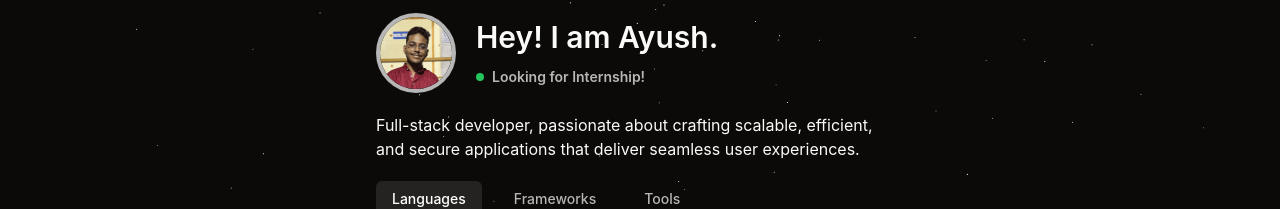
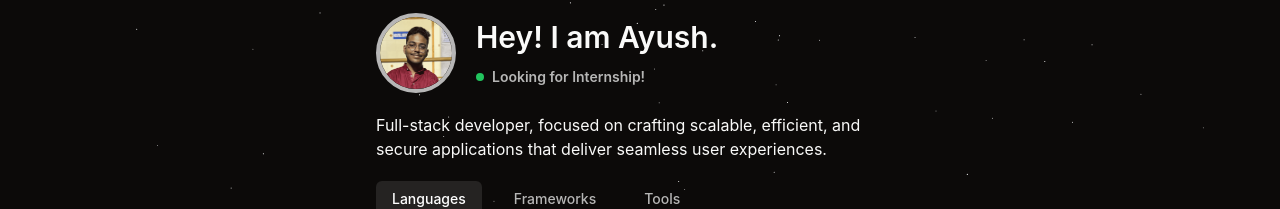
Before and after one commit to Ayush-Singh24/P2, a React (Vite) app: page / in a window 1280 px wide. Shown: the part 79-288 px from the top of the page. Built offline with nearby package versions, Linux system fonts and the light colour scheme.

Commit message:
fix: spelling

```diff
--- a/src/components/About.tsx
+++ b/src/components/About.tsx
@@ -71,7 +71,7 @@ export default function About() {
         </div>
       </div>
       <p>
-        Full-stack developer, passionate about crafting scalable, efficient, and
+        Full-stack developer, focused on crafting scalable, efficient, and
         secure applications that deliver seamless user experiences.
       </p>
       <div className="space-y-4">
```
